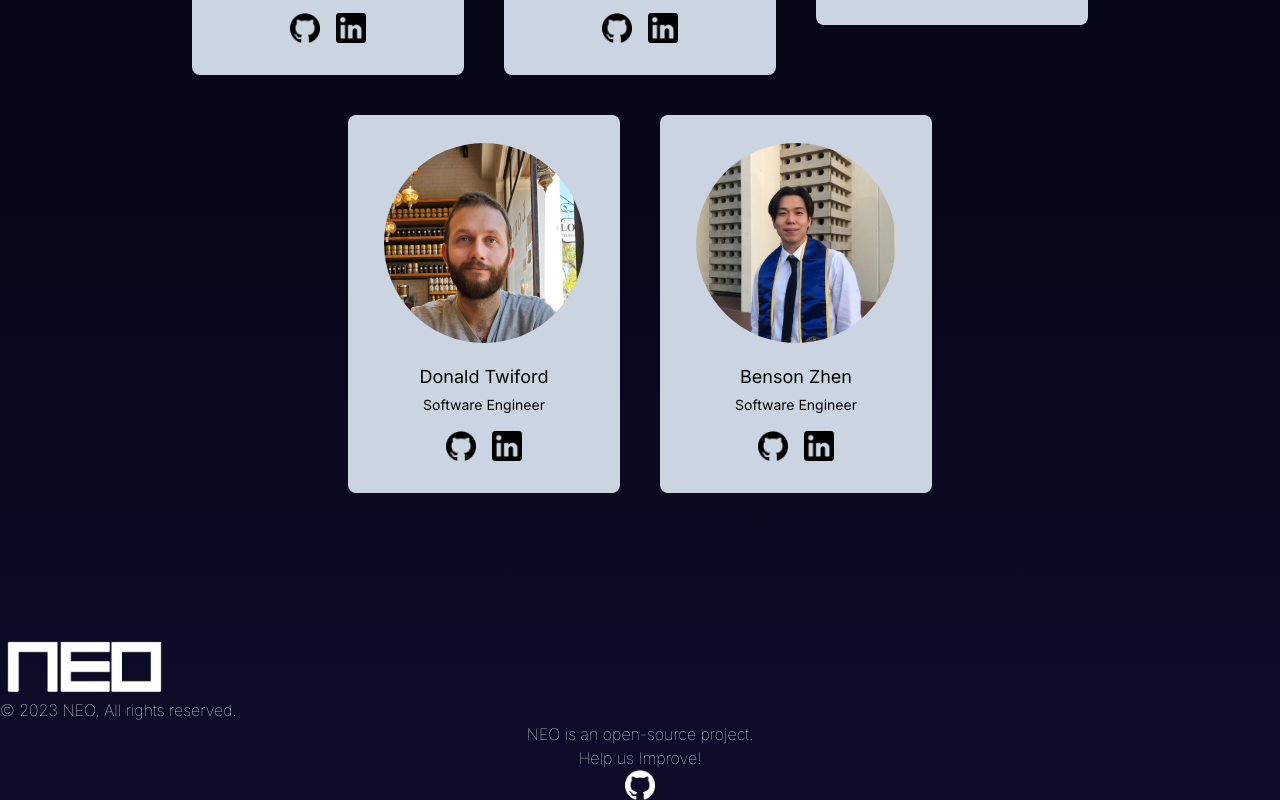
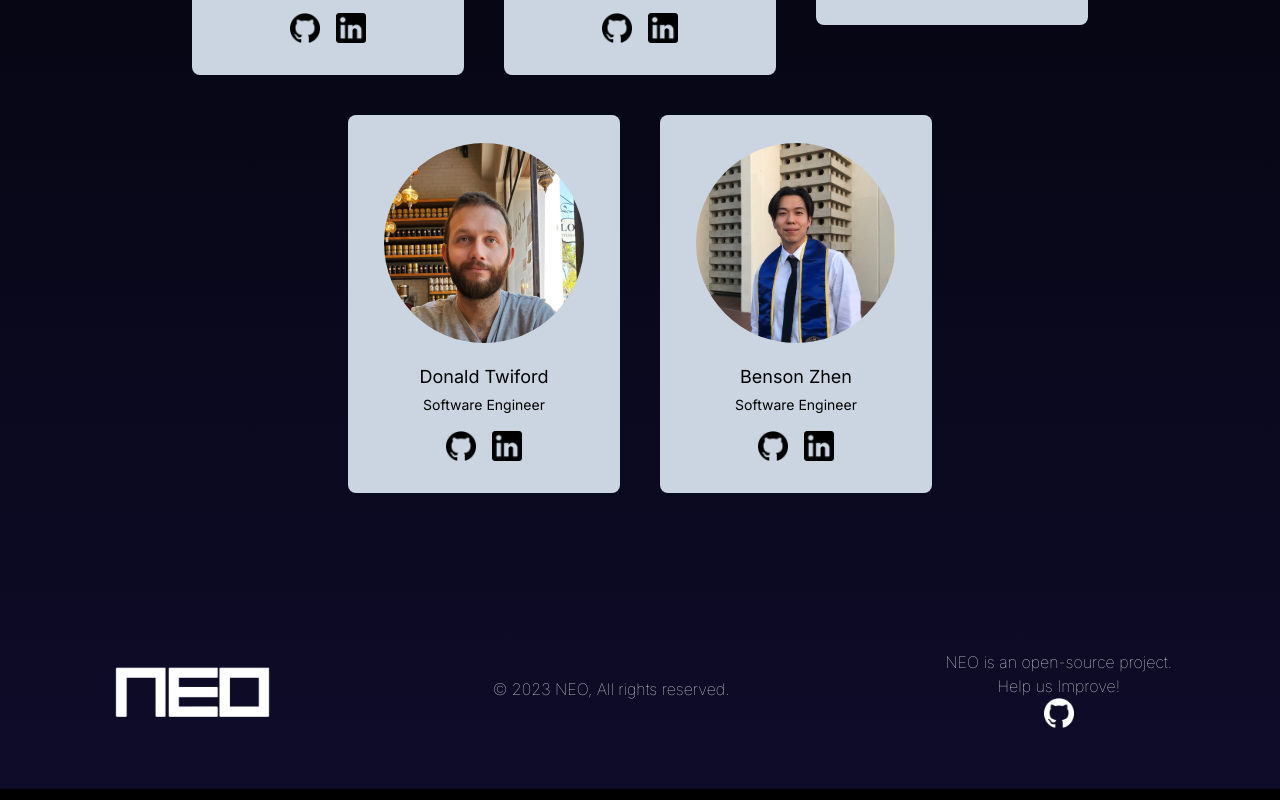
Before and after one commit to oslabs-beta/neo-webpage, a Next.js app: page / in a window 1280 px wide. Shown: the part 2280-3080 px from the top of the page. Built offline with nearby package versions, Linux system fonts and the light colour scheme.

Commit message:
added tailwind styling

```diff
--- a/src/app/Components/Footer.tsx
+++ b/src/app/Components/Footer.tsx
@@ -5,14 +5,14 @@ import Image from 'next/image'
 
 export default function Footer() {
   return (
-    <footer className="footer">
+    <footer className="flex items-center mb-10 justify-around h-[15vh]">
       <div>
         <Image src="/Neo-White.png" width={169} height={169} alt="Neo Logo" />
       </div>
       <div className="font-thin">
         © 2023 NEO, All rights reserved.
       </div>
-      <div className="flex justify-center items-center flex-col font-thin">
+      <div className="flex flex-col justify-around items-center font-thin">
         <p>NEO is an open-source project.</p>
         <p>Help us Improve!</p>
         <Link href="https://github.com/nsunku99/neo-extension">
```
